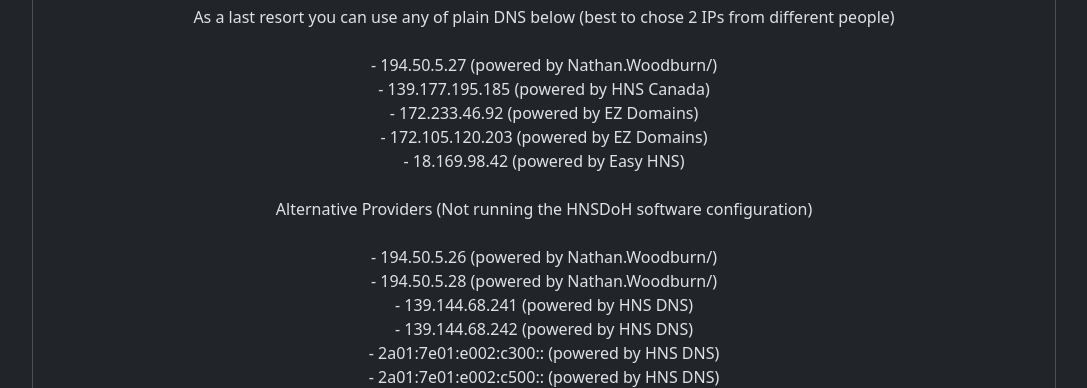
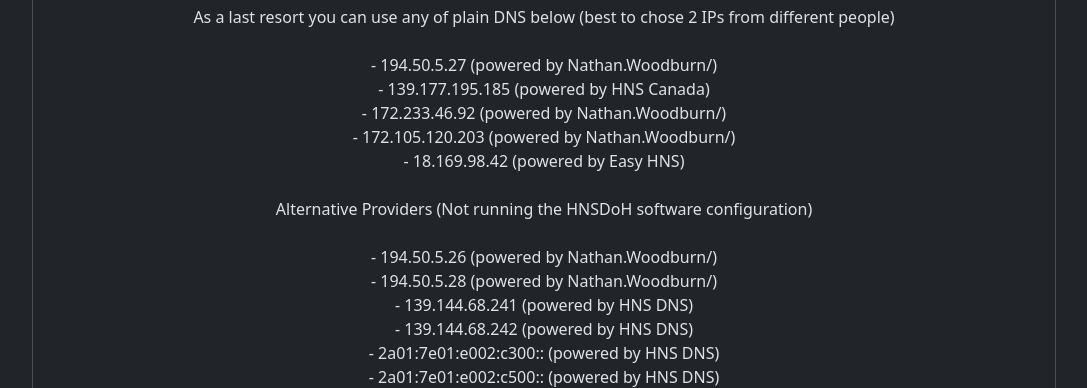
Before and after one commit to Nathanwoodburn/hnsdoh-status, a Flask app: template templates/index.html in a window 1280 px wide. Shown: the part 982-1370 px from the top of the page, without its empty margins (96-1183 px from the left). Run offline with Flask 3, Linux system fonts and the light colour scheme; the template is opened without the code that fills it, so the values that code supplies are empty; some libraries are stand-ins or nearby versions.

Commit message:
feat: Update Nodes info

```diff
--- a/server.py
+++ b/server.py
@@ -61,10 +61,10 @@
 
 node_names = {
     "18.169.98.42": "Easy HNS",
-    "172.233.46.92": "EZ Domains",
+    "172.233.46.92": "Nathan.Woodburn/",
     "194.50.5.27": "Nathan.Woodburn/",
     "139.177.195.185": "HNSCanada",
-    "172.105.120.203": "EZ Domains",
+    "172.105.120.203": "Nathan.Woodburn/",
     "173.233.72.88": "Zorro"
 }
 node_locations = {
--- a/templates/index.html
+++ b/templates/index.html
@@ -152,8 +152,8 @@
                     <h5 class="display-5">Plain DNS</h5>
                     <p>As a last resort you can use any of plain DNS below (best to chose 2 IPs from different
                         people)<br><br>- 194.50.5.27 (powered by Nathan.Woodburn/)<br>-&nbsp;139.177.195.185 (powered by
-                        HNS Canada)<br>-&nbsp;172.233.46.92 (powered by EZ Domains)<br>-&nbsp;172.105.120.203 (powered
-                        by EZ Domains)<br>-&nbsp;18.169.98.42 (powered by Easy HNS)<br><br>Alternative Providers (Not
+                        HNS Canada)<br>-&nbsp;172.233.46.92 (powered by Nathan.Woodburn/)<br>-&nbsp;172.105.120.203 (powered
+                        by Nathan.Woodburn/)<br>-&nbsp;18.169.98.42 (powered by Easy HNS)<br><br>Alternative Providers (Not
                         running the HNSDoH software configuration)<br><br>- 194.50.5.26 (powered by
                         Nathan.Woodburn/)<br>- 194.50.5.28 (powered by Nathan.Woodburn/)<br>-&nbsp;139.144.68.241
                         (powered by HNS DNS)<br>- 139.144.68.242 (powered by HNS DNS)<br>- 2a01:7e01:e002:c300::
```
